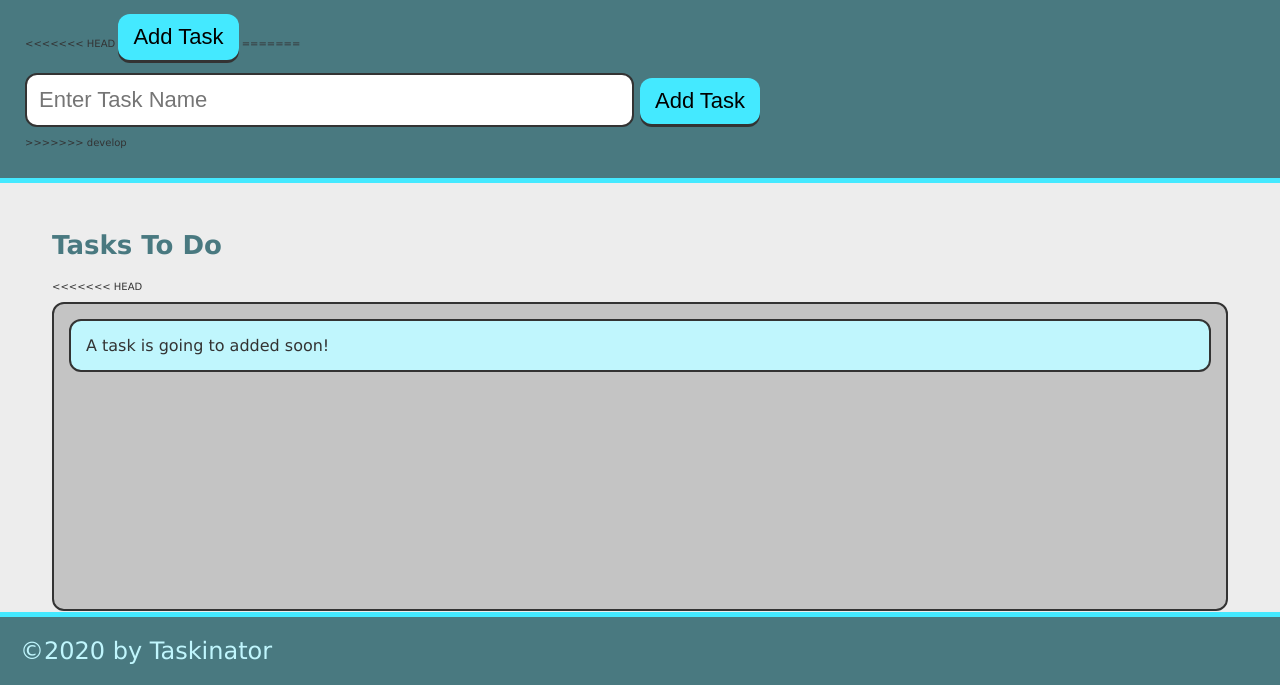
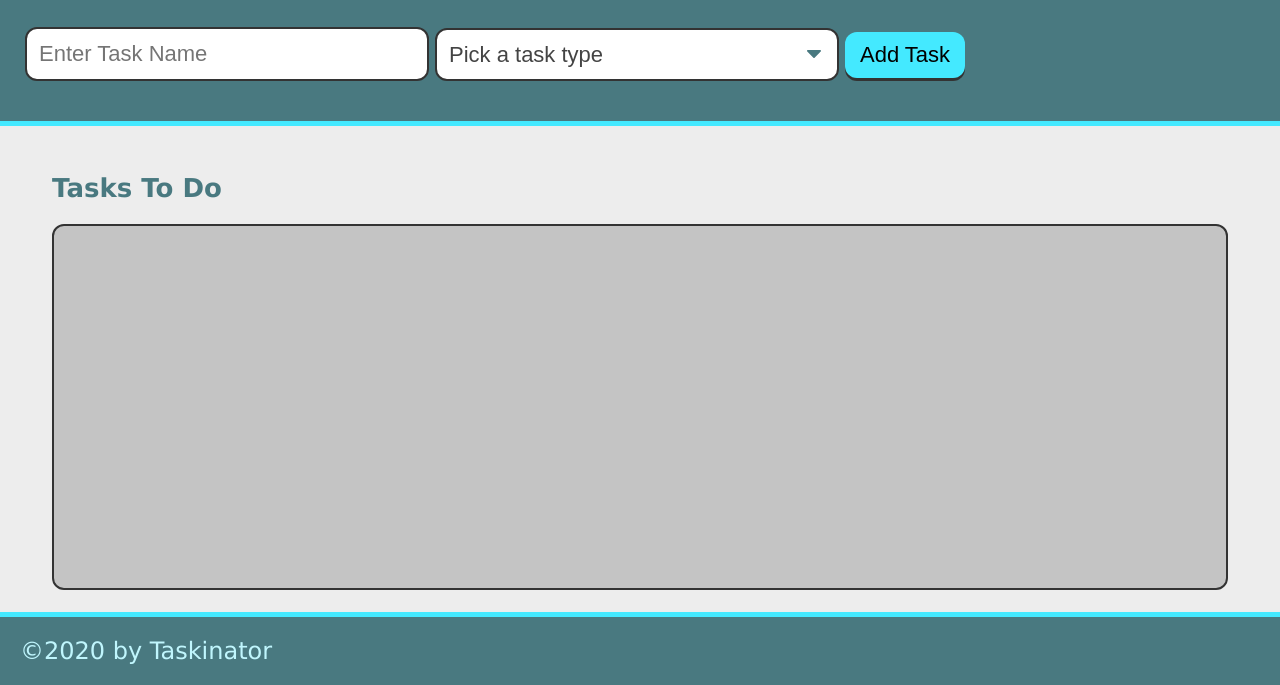
Before and after one commit to tparlmer/taskinator, a plain HTML site: page index.html in a window 1280 px wide. Shown: the part 115-800 px from the top of the page. Drawn offline with Linux system fonts and the light colour scheme; files whose address does not match are found by name.

Commit message:
Added features to form

```diff
--- a/index.html
+++ b/index.html
@@ -13,32 +13,28 @@
     <header>
         <h1 class="page-title">Taskinator</h1>
         <p>Click the button below to add a new task!</p>
-<<<<<<< HEAD
-        <button class="btn" id="save-task">Add Task</button>
-=======
         <form id="task-form">
             <div class="form-group">
                 <input type="text" name="task-name" placeholder="Enter Task Name" />
             </div>
             <div class="form-group">
+                <select name="task-type" class="select-dropdown">
+                    <option value="" disabled selected>Pick a task type</option>
+                    <option value="Print">Print</option>
+                    <option value="Web">Web</option>
+                    <option value="Mobile">Mobile</option>
+                </select>
+            </div>
+            <div class="form-group">
                 <button class="btn" id="save-task" type="submit">Add Task</button>
             </div>
         </form>
->>>>>>> develop
     </header>
 
     <main class="page-content">
         <section class="task-list-wrapper">
             <h2 class="list-title">Tasks To Do</h2>
-<<<<<<< HEAD
-            <ul class="task-list" id="tasks-to-do">
-                <li class="task-item">
-                    A task is going to added soon!
-                </li>
-            </ul>
-=======
             <ul class="task-list" id="tasks-to-do"></ul>
->>>>>>> develop
         </section>
     </main>
 
```
